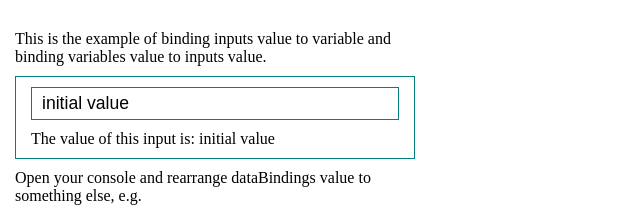
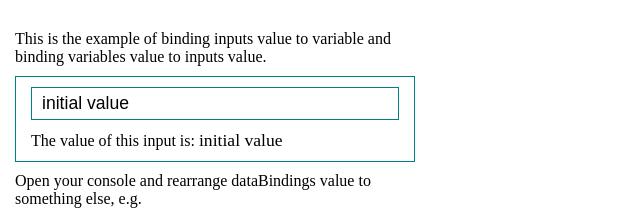
Before and after one commit to Rodionoff/data-binding, a website built with webpack: page src/templates/index.html in a window 1280 px wide. Shown: the top 212 px of the page, 0-640 px from the left. Built offline with nearby package versions, Linux system fonts and the light colour scheme; files whose address does not match are found by name.

Commit message:
011 Improve style

```diff
--- a/src/sass/containers/data-binding.sass
+++ b/src/sass/containers/data-binding.sass
@@ -32,10 +32,11 @@ $primary-color: lighten(teal, 00%)
   .input-value-wrapper
     overflow: hidden
   .input-value
+    vertical-align: bottom
     // border-bottom: 1px dashed $primary-color
     span
       // padding: 5px 10px 0px 10px
-      // font-size: 1.1rem
+      font-size: 1.1rem
       // min-height: 26px
       // display: block
       // white-space: nowrap
```
Also changed, not shown: build/css/app.css.
